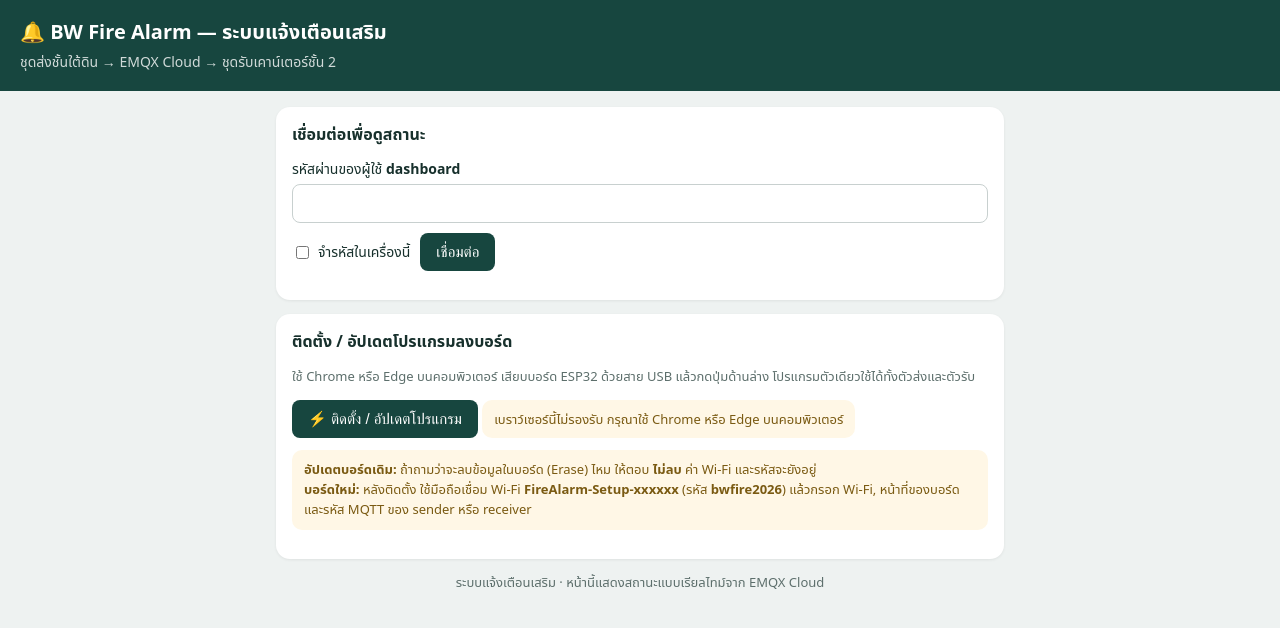
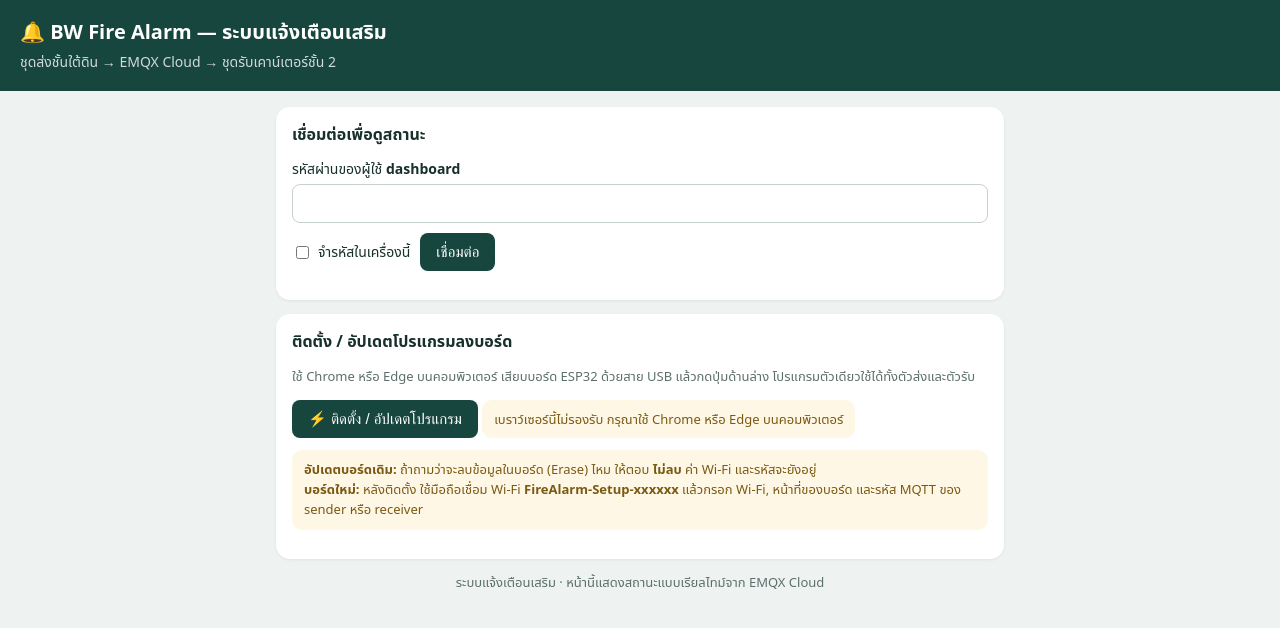
Before and after one commit to bwfirealarm-notify/firealarm, a plain HTML site: page docs/index.html in a window 1280 px wide. Drawn offline with Linux system fonts and the light colour scheme.

Commit message:
Update index.html

```diff
--- a/docs/index.html
+++ b/docs/index.html
@@ -113,7 +113,7 @@
       <span slot="unsupported" class="note">เบราว์เซอร์นี้ไม่รองรับ กรุณาใช้ Chrome หรือ Edge บนคอมพิวเตอร์</span>
     </esp-web-install-button>
     <p class="note" style="margin-top:12px"><b>อัปเดตบอร์ดเดิม:</b> ถ้าถามว่าจะลบข้อมูลในบอร์ด (Erase) ไหม ให้ตอบ <b>ไม่ลบ</b> ค่า Wi-Fi และรหัสจะยังอยู่<br>
-      <b>บอร์ดใหม่:</b> หลังติดตั้ง ใช้มือถือเชื่อม Wi-Fi <b>FireAlarm-Setup-xxxxxx</b> (รหัส <b>bwfire2026</b>)
+      <b>บอร์ดใหม่:</b> หลังติดตั้ง ใช้มือถือเชื่อม Wi-Fi <b>FireAlarm-Setup-xxxxxx</b>
       แล้วกรอก Wi-Fi, หน้าที่ของบอร์ด และรหัส MQTT ของ sender หรือ receiver</p>
   </section>
   <p class="muted" style="text-align:center">ระบบแจ้งเตือนเสริม · หน้านี้แสดงสถานะแบบเรียลไทม์จาก EMQX Cloud</p>
```
